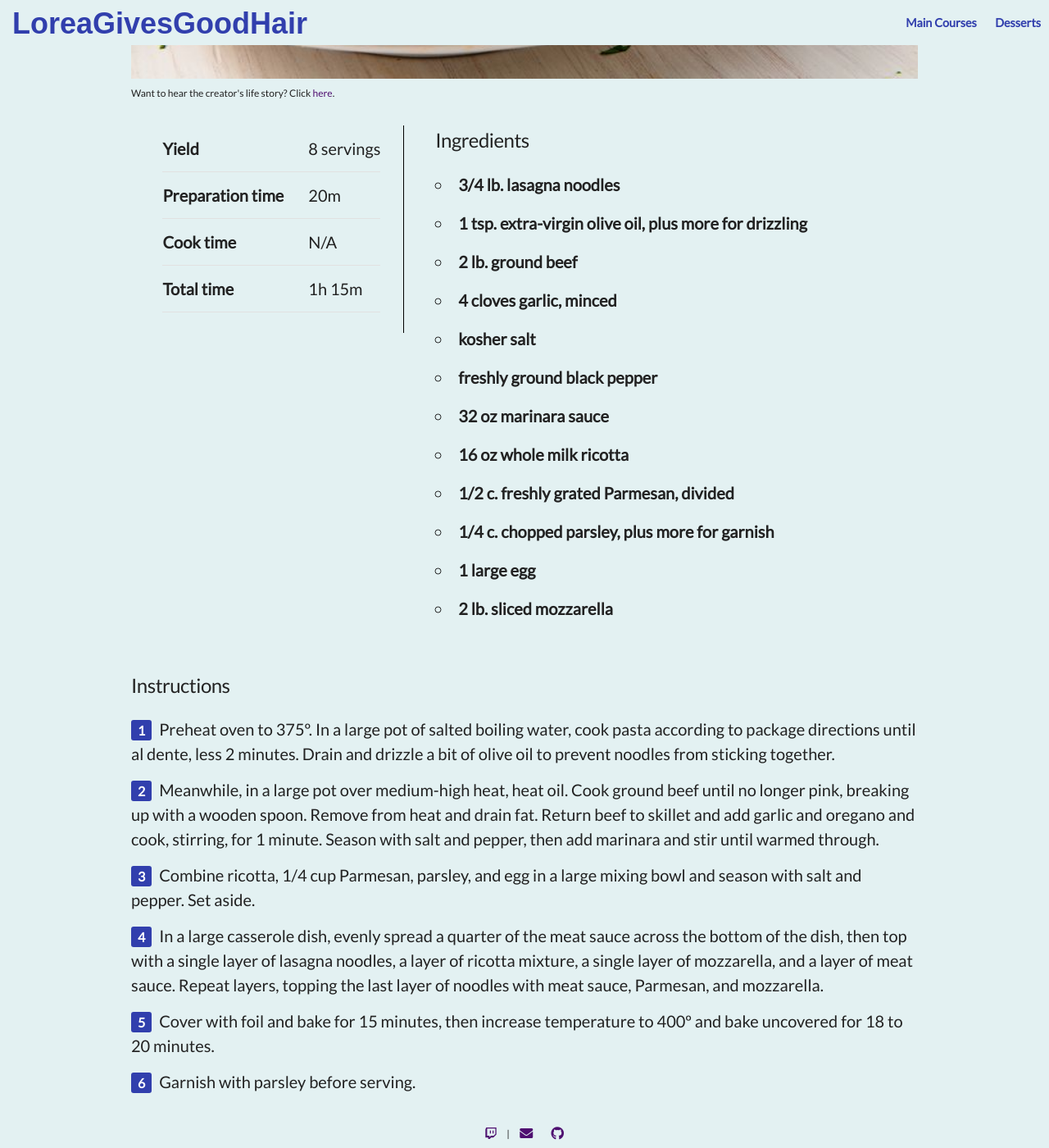
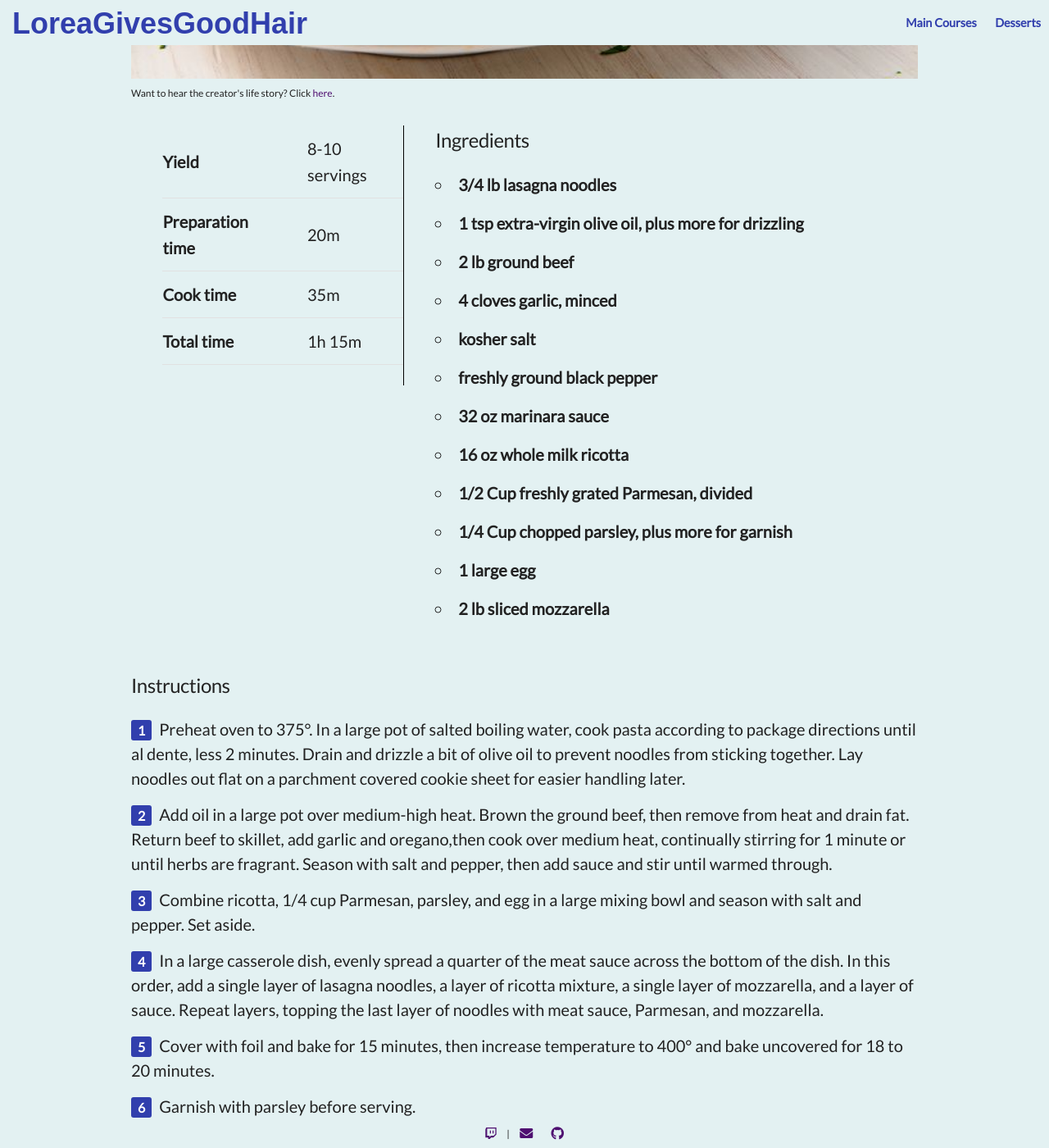
Before and after one commit to AyMeeko/recipes, a Jekyll site: the page built from main_courses/_posts/2022-07-02-lasagna.md, in a window 1280 px wide and 1400 px high, scrolled down 670 px. Shown: the whole window at 82% size. Built offline with Jekyll 4.4.1, drawn with Linux system fonts in a browser that asks for light colours; some web fonts are replaced.

Commit message:
fixed formatting, added words of wisdom

```diff
--- a/main_courses/_posts/2022-07-02-lasagna.md
+++ b/main_courses/_posts/2022-07-02-lasagna.md
@@ -3,28 +3,30 @@
 image: /assets/images/classiclasagna.jpeg
 date: "2022-07-02"
 ingredients:
-  - 3/4 lb. lasagna noodles
-  - 1 tsp. extra-virgin olive oil, plus more for drizzling
-  - 2 lb. ground beef
+  - 3/4 lb lasagna noodles
+  - 1 tsp extra-virgin olive oil, plus more for drizzling
+  - 2 lb ground beef
   - 4 cloves garlic, minced
   - kosher salt
   - freshly ground black pepper
   - 32 oz marinara sauce
   - 16 oz whole milk ricotta
-  - 1/2 c. freshly grated Parmesan, divided
-  - 1/4 c. chopped parsley, plus more for garnish
+  - 1/2 Cup freshly grated Parmesan, divided
+  - 1/4 Cup chopped parsley, plus more for garnish
   - 1 large egg
-  - 2 lb. sliced mozzarella
+  - 2 lb sliced mozzarella
+words_of_wisdom:
+  - This recipe is HUGE! I almost always halve this recipe for the two of us and it is a very generous 4 portions. Whether or not you halve it, be sure to overestimate the size of the dish you assemble the lasagna into, rather than underestimate. (This is mostly a note for myself because I always get to the end and have more sauce leftover than what I can fit in my pan.) I also usually make my own sauce, which you can find the reicpe for here (remember to put link in to recipe once it's up and if you're reading this and you're not Amy or Lorea pretend you don't see this), but it's absolutely not a requirement. Feel free to use your favorite store bought sauce to save some time and labor. One thing that a lot of people forget when making lasagna is to season your ricotta mixture. Ricotta on its own does not have a strong flavor, so salt ad pepper are a must (but I usually add a dash of garlic powder as well).
 instructions:
-  - Preheat oven to 375º. In a large pot of salted boiling water, cook pasta according to package directions until al dente, less 2 minutes. Drain and drizzle a bit of olive oil to prevent noodles from sticking together.
-  - Meanwhile, in a large pot over medium-high heat, heat oil. Cook ground beef until no longer pink, breaking up with a wooden spoon. Remove from heat and drain fat. Return beef to skillet and add garlic and oregano and cook, stirring, for 1 minute. Season with salt and pepper, then add marinara and stir until warmed through.
+  - Preheat oven to 375°. In a large pot of salted boiling water, cook pasta according to package directions until al dente, less 2 minutes. Drain and drizzle a bit of olive oil to prevent noodles from sticking together. Lay noodles out flat on a parchment covered cookie sheet for easier handling later.
+  - Add oil in a large pot over medium-high heat. Brown the ground beef, then remove from heat and drain fat. Return beef to skillet, add garlic and oregano,then cook over medium heat, continually stirring for 1 minute or until herbs are fragrant. Season with salt and pepper, then add sauce and stir until warmed through.
   - Combine ricotta, 1/4 cup Parmesan, parsley, and egg in a large mixing bowl and season with salt and pepper. Set aside.
-  - In a large casserole dish, evenly spread a quarter of the meat sauce across the bottom of the dish, then top with a single layer of lasagna noodles, a layer of ricotta mixture, a single layer of mozzarella, and a layer of meat sauce. Repeat layers, topping the last layer of noodles with meat sauce, Parmesan, and mozzarella.
-  - Cover with foil and bake for 15 minutes, then increase temperature to 400º and bake uncovered for 18 to 20 minutes.
+  - In a large casserole dish, evenly spread a quarter of the meat sauce across the bottom of the dish. In this order, add a single layer of lasagna noodles, a layer of ricotta mixture, a single layer of mozzarella, and a layer of sauce. Repeat layers, topping the last layer of noodles with meat sauce, Parmesan, and mozzarella.
+  - Cover with foil and bake for 15 minutes, then increase temperature to 400° and bake uncovered for 18 to 20 minutes.
   - Garnish with parsley before serving.
-recipe_yield: 8 servings
+recipe_yield: 8-10 servings
 prep_time: 20m
-cook_time: N/A
+cook_time: 35m
 total_time: 1h 15m
 layout: post
 categories: [main_courses, frontpage]
```
